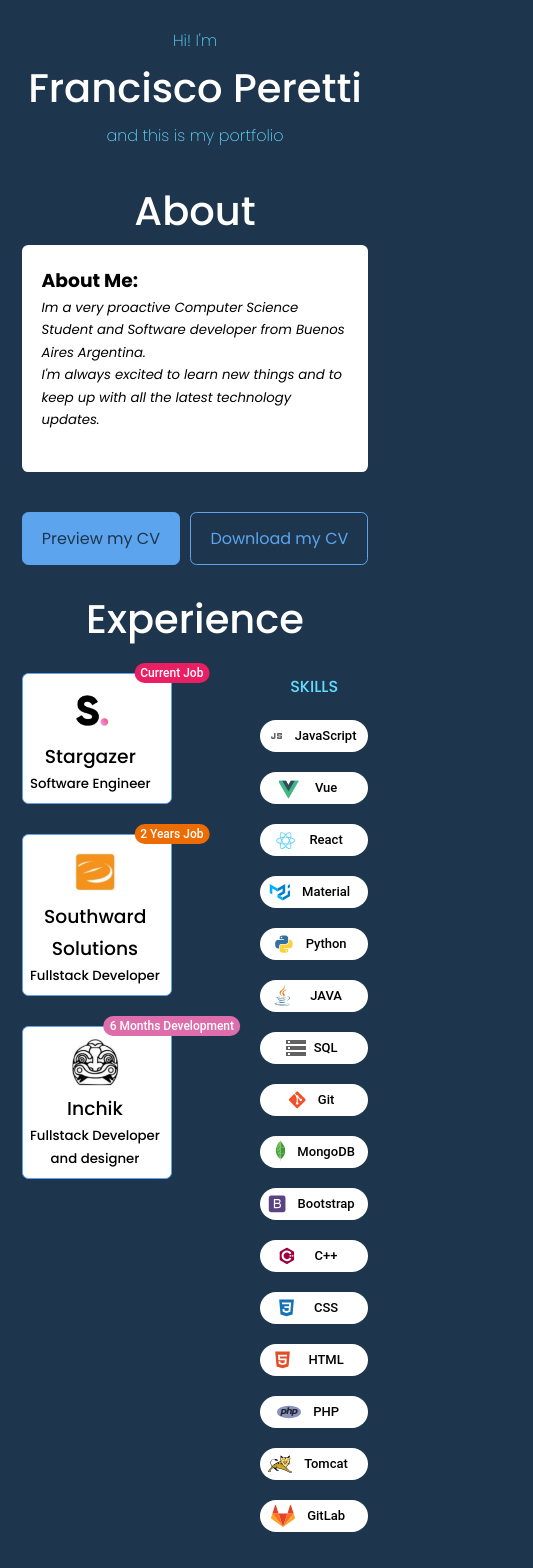
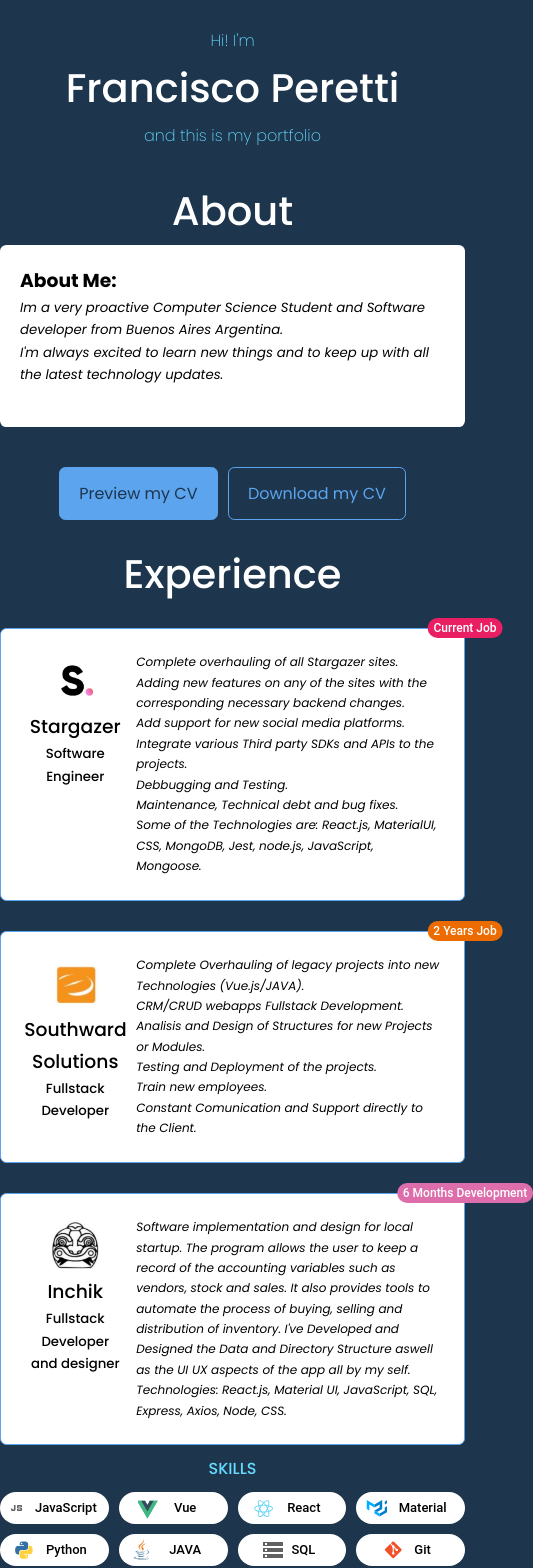
Before and after one commit to fmPeretti/portfolio, a React (Create React App) app: page / in a window 390 px wide. Shown: the top 1568 px of the page, 533 px wide, since content can reach past the window. Built offline with nearby package versions, Linux system fonts and the light colour scheme.

Commit message:
skill style refactor

```diff
--- a/src/components/contact/Contact.css
+++ b/src/components/contact/Contact.css
@@ -8,5 +8,6 @@
     display:grid;
     gap:10px;
     grid-template-columns: repeat(3, 1fr);
-    width: fit-content;
+    width: 100%;
+    min-width: fit-content;
 }
--- a/src/components/experience/Experience.css
+++ b/src/components/experience/Experience.css
@@ -47,7 +47,7 @@
 .skills-chips{
     display: flex;
     flex-direction: column;
-    gap: 20px;
+    gap: 15px;
     align-items: right;
     width: max-content;
 }
@@ -76,18 +76,24 @@
     border:solid 2px var(--color-inchik);
     border-radius: 50%;
 }
-@media screen and (max-width: 1024px) {
-  .work-cards{
-    width:100%;
-  }
-}
+
 @media screen and (max-width: 750px) {
-    .work-description{
-        display: none;
+    .experience-grid{
+        grid-template-columns: 1fr;
     }
-    .work-cards{
-      width:65%;
+    .skills-chips{
+        margin-top: 10px;
+        display: grid;
+        grid-template-columns: repeat(4,1fr);
+        gap: 10px;
+        align-items: right;
+        width: max-content;
     }
+    .skill-tilte{
+        grid-column: span 4;
+    }
+
+
     .work-info{
       display: flex;
       flex-direction: column;
--- a/src/components/experience/SkillChips.jsx
+++ b/src/components/experience/SkillChips.jsx
@@ -18,7 +18,7 @@ const styles = {
 function SkillChips() {
   return (
     <>
-        <p className='text-light' style={{fontWeight:500}}>SKILLS</p>
+        <p className='text-light skill-tilte' style={{fontWeight:500}}>SKILLS</p>
         <Chip style={styles.whiteChip} icon={<JavascriptIcon />} label="JavaScript" variant="filled" />
         <Chip style={styles.whiteChip} icon={<VueIcon />} label="Vue" variant="filled"  />
         <Chip style={styles.whiteChip} icon={<ReactIcon />} label="React" variant="filled"  />
--- a/src/components/nav/CustomNav.jsx
+++ b/src/components/nav/CustomNav.jsx
@@ -9,7 +9,7 @@ function CustomNav() {
   return (
     <div className="navMenu">
       <p className='text-light navTitle' style={{fontWeight:500}}>Navigation</p>
-      <a href="#about"><HomeIcon/></a>
+      <a href="#"><HomeIcon/></a>
       <a href="#cv"><ArticleIcon/></a>
       <a href="#experience"><WorkIcon/></a>
       <a href="#projects"><LightbulbIcon/></a>
```
